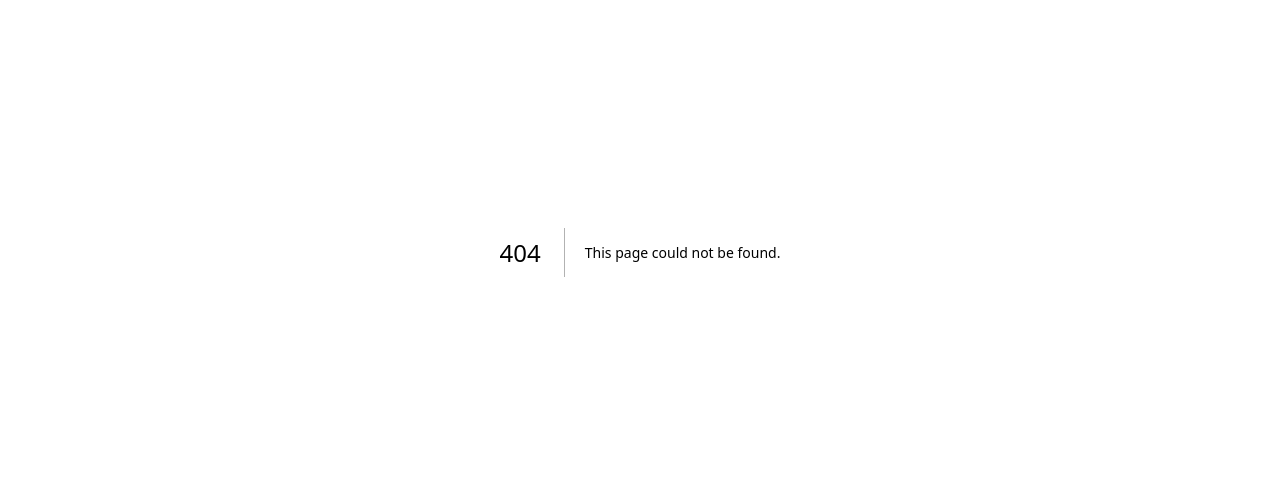
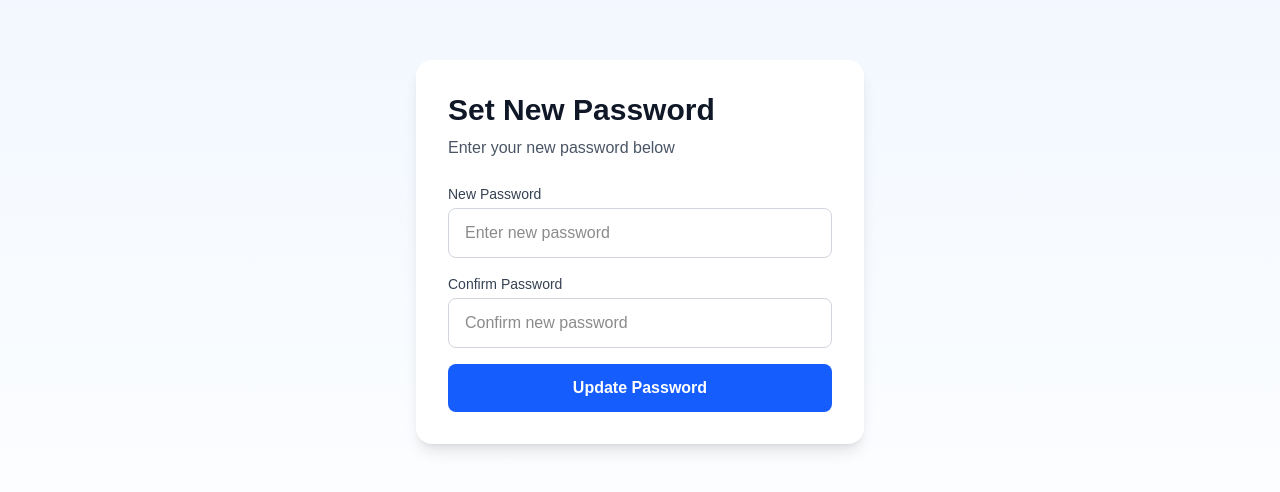
Before and after one commit to danielhum87/safeworx, a Next.js app: page /update-password in a window 1280 px wide. Before the commit this address had no page. Shown: the part 148-640 px from the top of the page. Built offline with nearby package versions, Linux system fonts and the light colour scheme; no server answers.

Commit message:
Add password reset functionality

```diff
--- a/app/auth/callback/route.js
+++ b/app/auth/callback/route.js
@@ -5,13 +5,18 @@ import { NextResponse } from 'next/server'
 export async function GET(request) {
   const requestUrl = new URL(request.url)
   const code = requestUrl.searchParams.get('code')
+  const type = requestUrl.searchParams.get('type')
 
   if (code) {
-    const cookieStore = cookies()
-    const supabase = createRouteHandlerClient({ cookies: () => cookieStore })
+    const supabase = createRouteHandlerClient({ cookies })
     await supabase.auth.exchangeCodeForSession(code)
   }
 
-  // URL to redirect to after sign in process completes
-  return NextResponse.redirect(new URL('/dashboard', requestUrl.origin))
+  // If password recovery, redirect to update password page
+  if (type === 'recovery') {
+    return NextResponse.redirect(`${requestUrl.origin}/update-password`)
+  }
+
+  // Otherwise go to dashboard
+  return NextResponse.redirect(`${requestUrl.origin}/dashboard`)
 }
--- /dev/null
+++ b/app/update-password/page.js
@@ -0,0 +1,99 @@
+'use client'
+
+import { useState } from 'react'
+import { supabase } from '@/lib/supabase'
+import { useRouter } from 'next/navigation'
+
+export default function UpdatePassword() {
+  const router = useRouter()
+  const [password, setPassword] = useState('')
+  const [confirmPassword, setConfirmPassword] = useState('')
+  const [loading, setLoading] = useState(false)
+  const [error, setError] = useState('')
+
+  const handleSubmit = async (e) => {
+    e.preventDefault()
+
+    if (password !== confirmPassword) {
+      setError('Passwords do not match')
+      return
+    }
+
+    if (password.length < 6) {
+      setError('Password must be at least 6 characters')
+      return
+    }
+
+    setLoading(true)
+    setError('')
+
+    try {
+      const { error } = await supabase.auth.updateUser({
+        password: password
+      })
+
+      if (error) throw error
+
+      alert('Password updated successfully!')
+      router.push('/login')
+
+    } catch (err) {
+      setError(err.message)
+    } finally {
+      setLoading(false)
+    }
+  }
+
+  return (
+    <div className="min-h-screen bg-gradient-to-b from-blue-50 to-white flex items-center justify-center p-4">
+      <div className="bg-white rounded-2xl shadow-lg p-8 w-full max-w-md">
+        <h1 className="text-3xl font-bold text-gray-900 mb-2">Set New Password</h1>
+        <p className="text-gray-600 mb-6">Enter your new password below</p>
+
+        {error && (
+          <div className="bg-red-50 text-red-600 p-4 rounded-lg mb-4 text-sm">
+            {error}
+          </div>
+        )}
+
+        <form onSubmit={handleSubmit} className="space-y-4">
+          <div>
+            <label className="block text-sm font-medium text-gray-700 mb-1">
+              New Password
+            </label>
+            <input
+              type="password"
+              value={password}
+              onChange={(e) => setPassword(e.target.value)}
+              className="w-full px-4 py-3 border border-gray-300 rounded-lg focus:ring-2 focus:ring-blue-500 focus:border-transparent"
+              placeholder="Enter new password"
+              required
+            />
+          </div>
+
+          <div>
+            <label className="block text-sm font-medium text-gray-700 mb-1">
+              Confirm Password
+            </label>
+            <input
+              type="password"
+              value={confirmPassword}
+              onChange={(e) => setConfirmPassword(e.target.value)}
+              className="w-full px-4 py-3 border border-gray-300 rounded-lg focus:ring-2 focus:ring-blue-500 focus:border-transparent"
+              placeholder="Confirm new password"
+              required
+            />
+          </div>
+
+          <button
+            type="submit"
+            disabled={loading}
+            className="w-full bg-blue-600 text-white py-3 rounded-lg font-semibold hover:bg-blue-700 disabled:opacity-50"
+          >
+            {loading ? 'Updating...' : 'Update Password'}
+          </button>
+        </form>
+      </div>
+    </div>
+  )
+}
```
